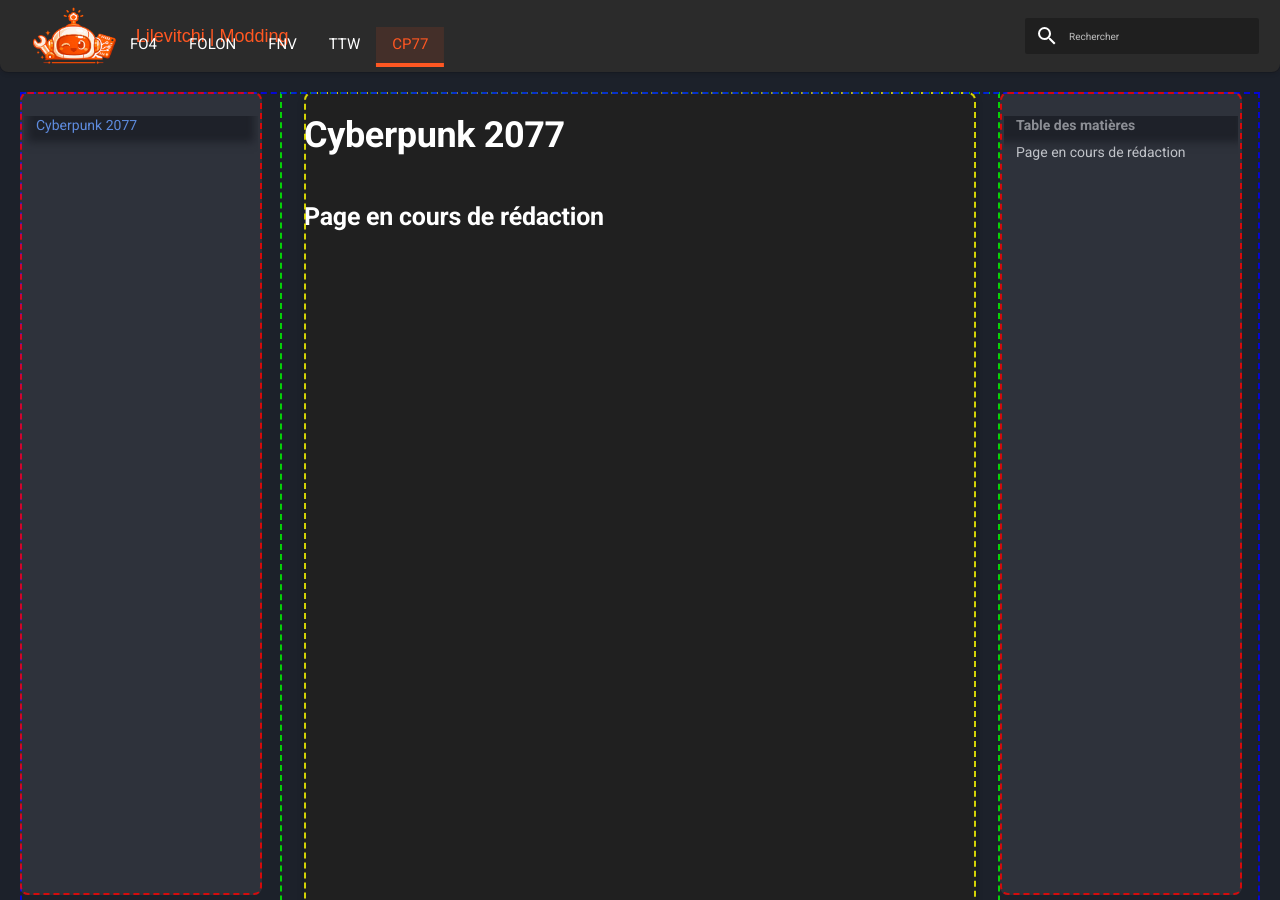
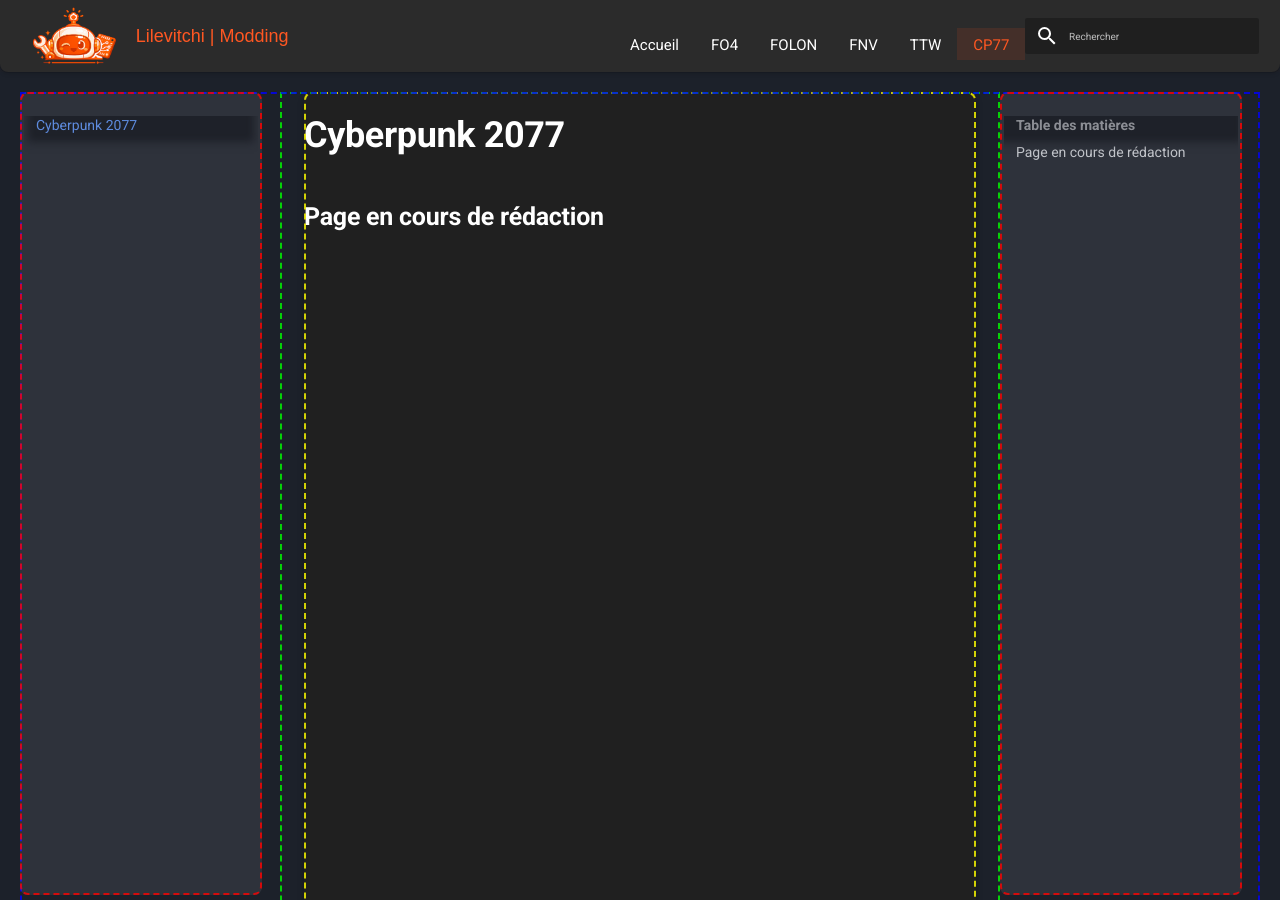
Before and after one commit to Lilevitchi/lilevitchi.github.io, an MkDocs documentation site: the page built from docs/cyberpunk/index.md, in a window 1280 px wide and 900 px high. Built offline with MkDocs 1.6.1 and Material for MkDocs 9.7.7, drawn with Linux system fonts in a browser that asks for light colours.

Commit message:
Update extra.css

```diff
--- a/docs/stylesheets/extra.css
+++ b/docs/stylesheets/extra.css
@@ -182,16 +182,13 @@
 
 /* Conteneur général */
 [data-md-color-scheme] .md-header__tabs {
-  position: absolute;
-  left: 50%;
-  transform: translateX(-50%);
-  bottom: 0;
-  width: 100%;
-  max-width: var(--grid-max-width);
+  position: static; /* On sort de l'absolute pour ne plus chevaucher le logo */
+  transform: none;
+  left: auto;
+  margin-left: 2rem; /* Espace après le logo */
+  height: 100%;
   display: flex;
-  justify-content: center;
-  height: var(--header-height);
-  background: transparent;
+  align-items: center;
 }
 
 /* Barre des tabs */
@@ -208,11 +205,11 @@
 /* Liste des onglets */
 [data-md-color-scheme] .md-tabs__list {
   display: flex;
-  align-items: center;
+ /* align-items: center;
   height: 100%;
   gap: 0;
   padding: 0;
-  margin: 0;
+  margin: 0;*/
 }
 
 /* Item = Source de l'espace */
```
